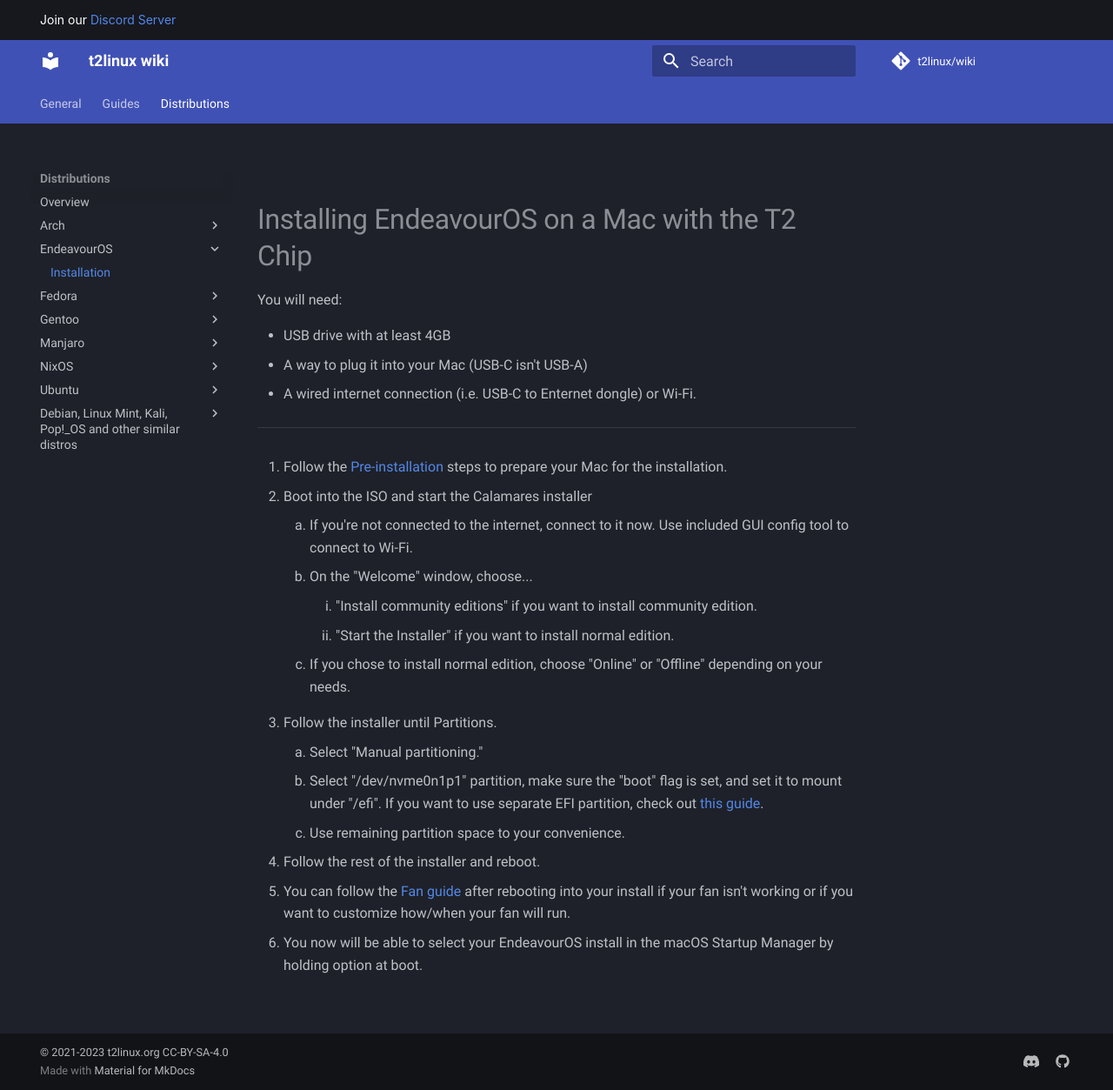
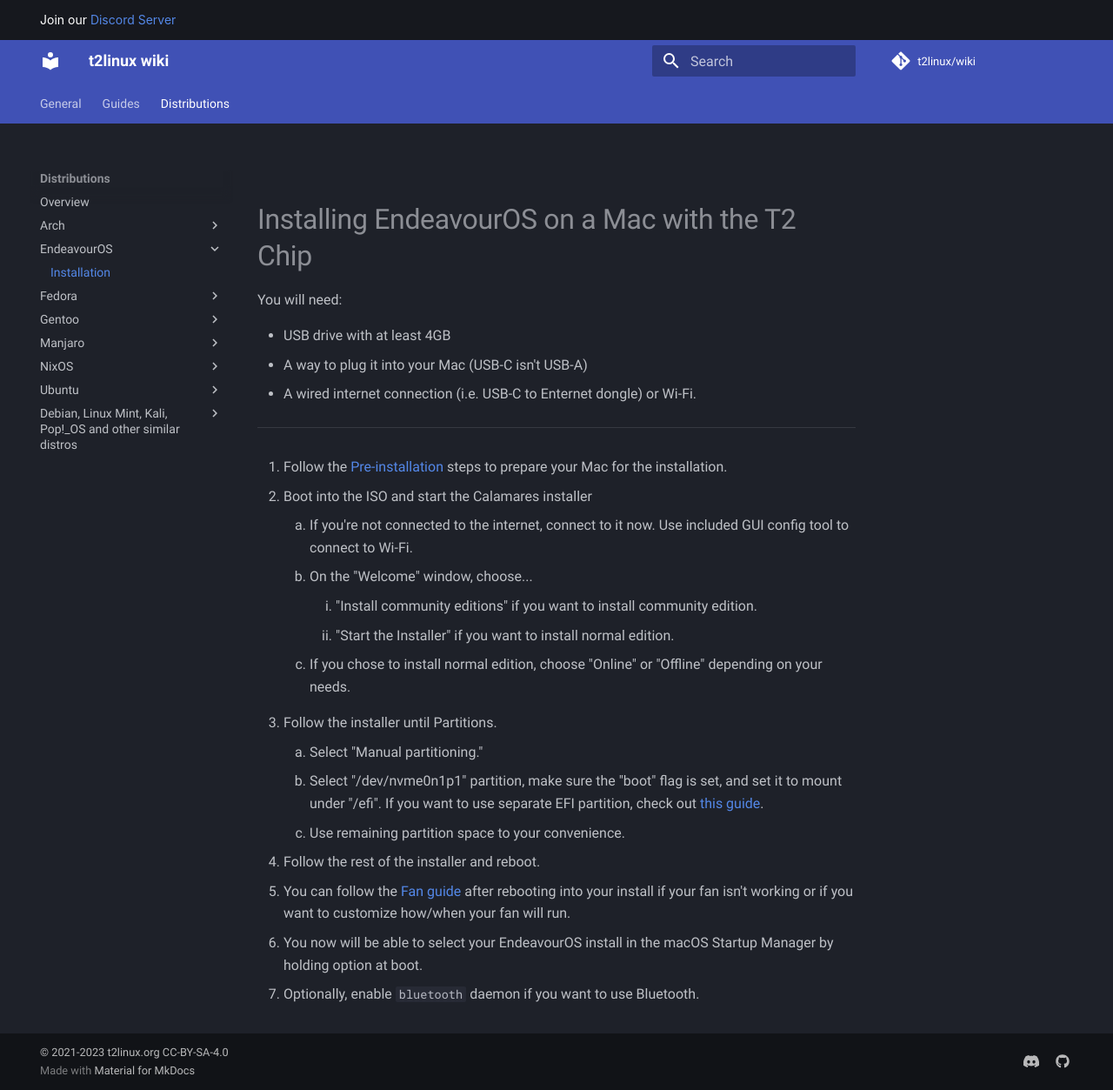
Before and after one commit to t2linux/wiki, an MkDocs documentation site: the page built from docs/distributions/endeavouros/installation.md, in a window 1280 px wide and 1253 px high. Shown: the whole window at 87% size. Built offline with MkDocs 1.6.1 and Material for MkDocs 9.7.7, drawn with Linux system fonts in a browser that asks for light colours; comment, search, counter and statistics services are not loaded.

Commit message:
Update installation.md

```diff
--- a/docs/distributions/endeavouros/installation.md
+++ b/docs/distributions/endeavouros/installation.md
@@ -31,3 +31,5 @@ You will need:
 5. You can follow the [Fan guide](https://wiki.t2linux.org/guides/fan/) after rebooting into your install if your fan isn't working or if you want to customize how/when your fan will run.
 
 6. You now will be able to select your EndeavourOS install in the macOS Startup Manager by holding option at boot.
+
+7. Optionally, enable `bluetooth` daemon if you want to use Bluetooth.
```
